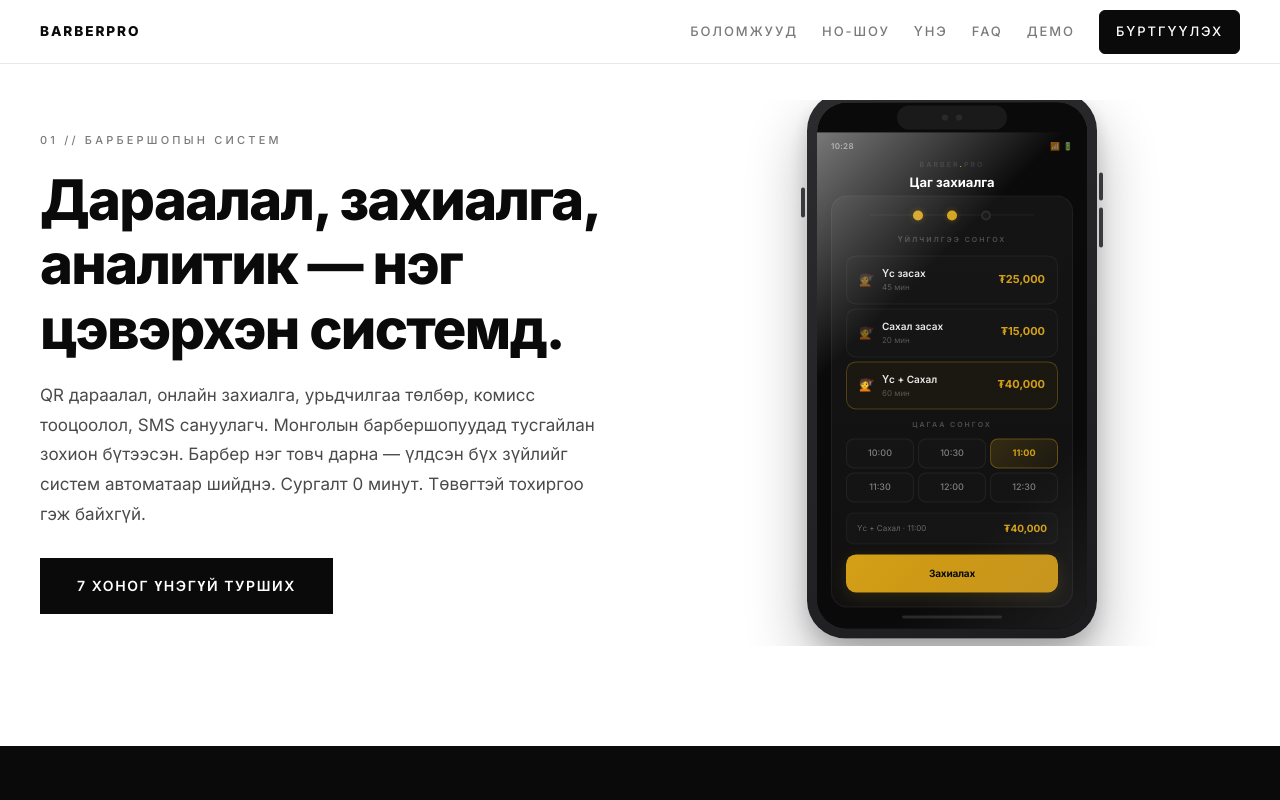
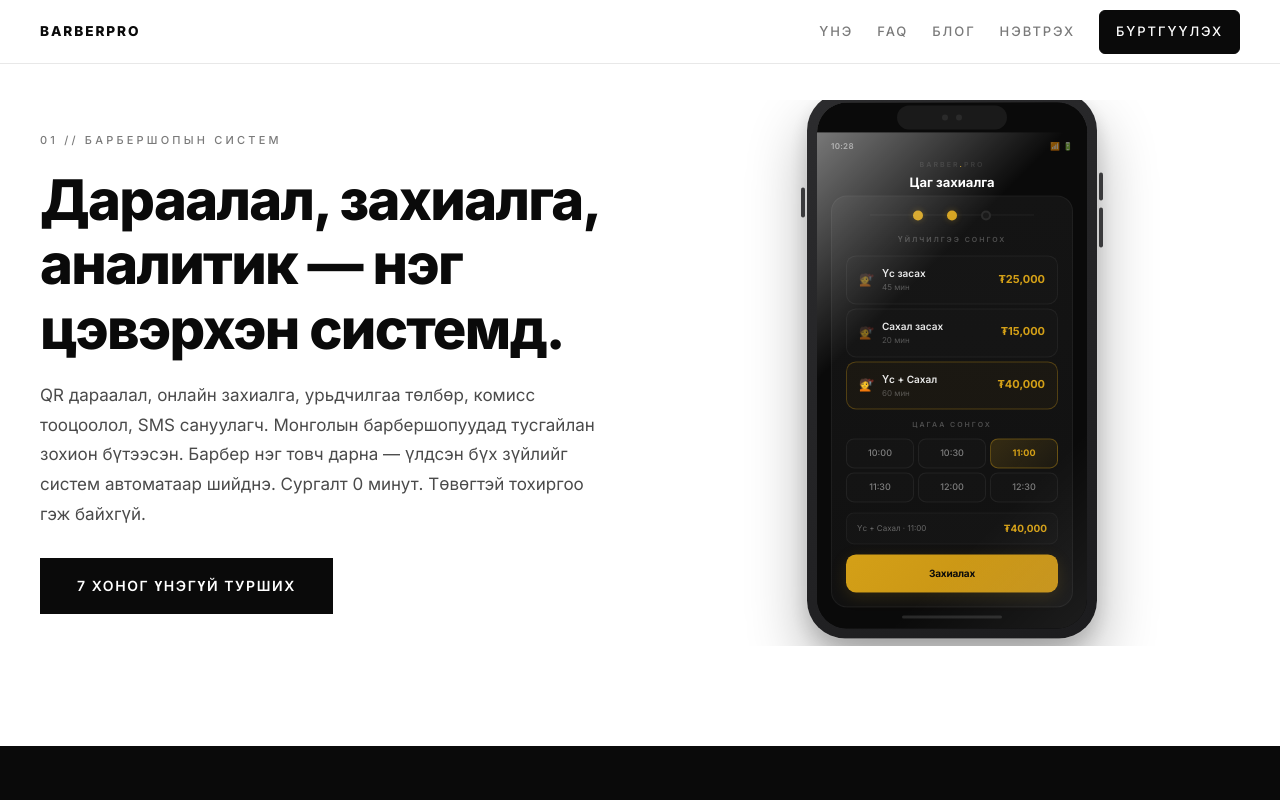
Before and after one commit to Erden8830/barber-system, a website: page prototype-premium.html in a window 1280 px wide. Shown: the top 800 px of the page. Drawn offline with Linux system fonts and the light colour scheme.

Commit message:
Swap nav: remove Боломжууд, Но-шоу; add Блог, Нэвтрэх

```diff
--- a/prototype-premium.html
+++ b/prototype-premium.html
@@ -528,11 +528,10 @@ a{ color: var(--black); text-decoration: none; transition: color .2s; }
 <header class="nav" id="nav">
   <a href="#" class="nav-brand">BARBERPRO</a>
   <nav class="nav-links">
-    <a href="#features">Боломжууд</a>
-    <a href="#noshow">Но-шоу</a>
     <a href="#pricing">Үнэ</a>
     <a href="#faq">FAQ</a>
-    <a href="/demo">Демо</a>
+    <a href="/blog">Блог</a>
+    <a href="/admin-login">Нэвтрэх</a>
     <a href="/signup" class="nav-cta">Бүртгүүлэх</a>
   </nav>
 </header>
```
Also changed, not shown: public/landing.html (+2 -3 lines).
